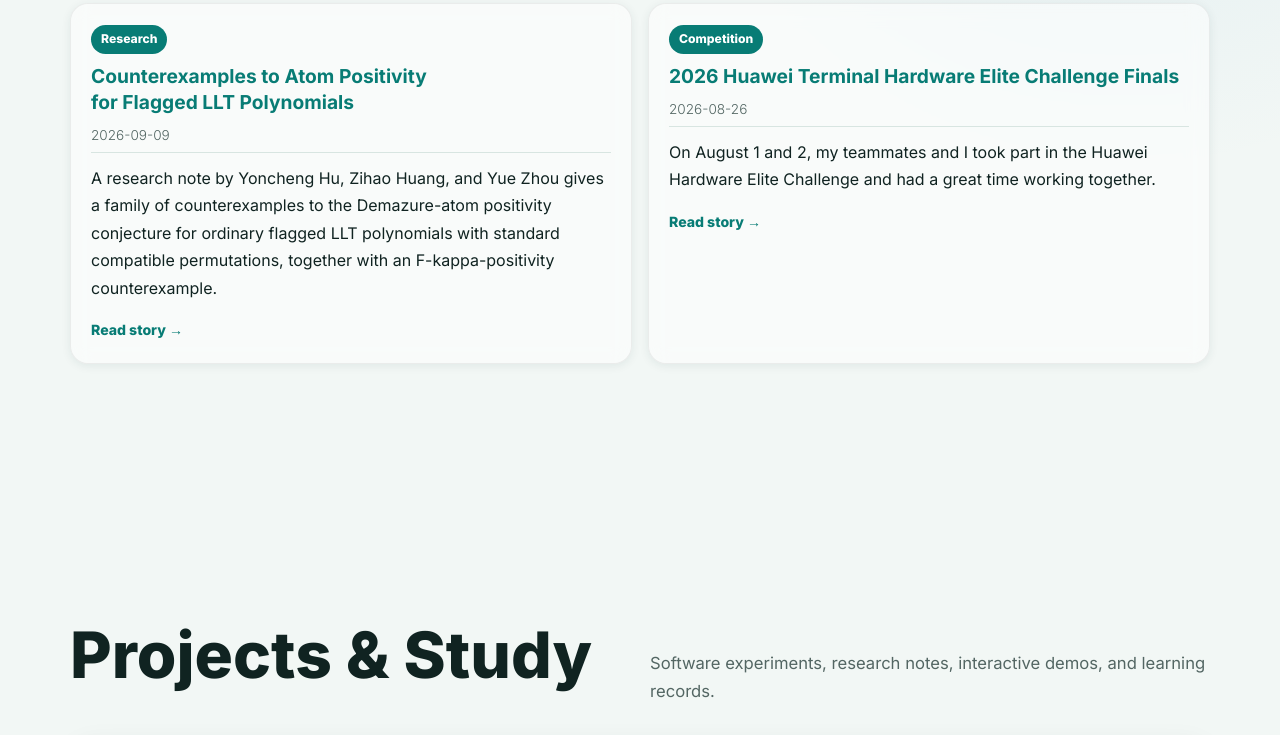
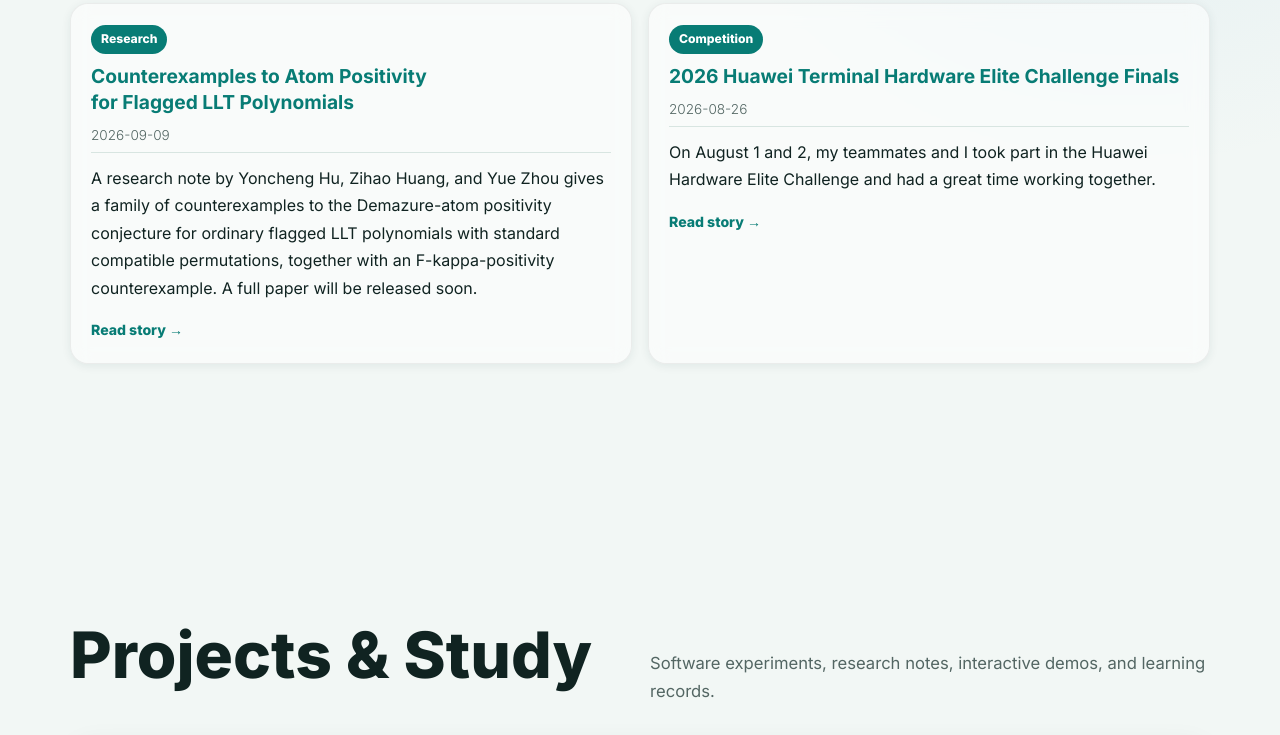
Before and after one commit to Elevenvenven/Elevenvenven.github.io, a plain HTML site: page index.html in a window 1280 px wide. Shown: the part 1543-2278 px from the top of the page. Drawn offline with Linux system fonts and the light colour scheme.

Commit message:
Note forthcoming full paper

```diff
--- a/news.json
+++ b/news.json
@@ -2,7 +2,7 @@
   {
     "date": "2026-09-09",
     "title": "Counterexamples to Atom Positivity for Flagged LLT Polynomials",
-    "description": "A research note by Yoncheng Hu, Zihao Huang, and Yue Zhou gives a family of counterexamples to the Demazure-atom positivity conjecture for ordinary flagged LLT polynomials with standard compatible permutations, together with an F-kappa-positivity counterexample.",
+    "description": "A research note by Yoncheng Hu, Zihao Huang, and Yue Zhou gives a family of counterexamples to the Demazure-atom positivity conjecture for ordinary flagged LLT polynomials with standard compatible permutations, together with an F-kappa-positivity counterexample. A full paper will be released soon.",
     "type": "Research",
     "link": "counterexamples-flagged-llt-positivity.html"
   },
```
Also changed, not shown: counterexamples-flagged-llt-positivity.html (+2 -2 lines).
